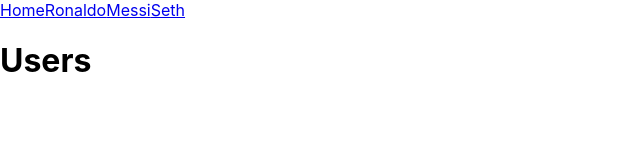
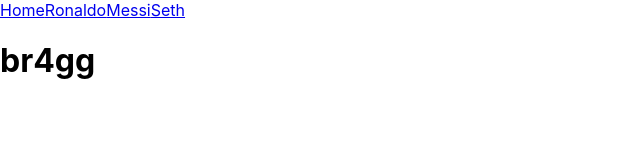
Before and after one commit to SethDimmer123/react-cc, a React (Create React App) app: page /users/br4gg in a window 1280 px wide. Shown: the top 160 px of the page, without its empty margins (0-640 px from the left). Built offline with nearby package versions, Linux system fonts and the light colour scheme.

Commit message:
initial commit

```diff
--- a/src/pages/Users.jsx
+++ b/src/pages/Users.jsx
@@ -3,8 +3,8 @@ import { useParams } from 'react-router-dom'
 
 function Users() {
     const { username } = useParams()
-    console.log(username)
-    return <h1>Users</h1>
+    // console.log(username)
+    return <h1>{username}</h1>
 }
 
 export default Users
```
